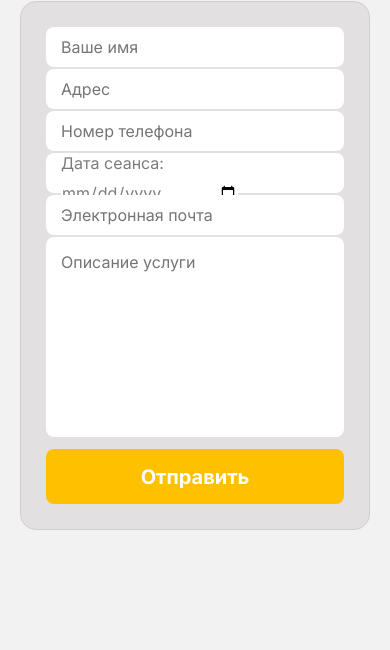
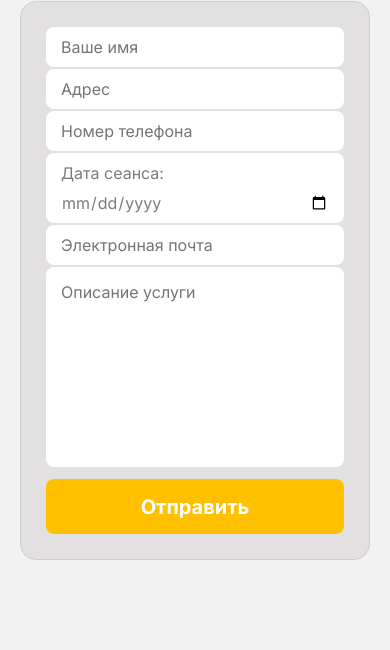
Before and after one commit to ThunDer104/order, a plain HTML site: page index.html in a window 390 px wide. Shown: the part 194-844 px from the top of the page. Drawn offline with Linux system fonts and the light colour scheme.

Commit message:
Update style.css

```diff
--- a/style.css
+++ b/style.css
@@ -478,4 +478,12 @@ p {
   .footer__socials {
     justify-content: center;
   }
+  .welcome__date-wrapper {
+    height: unset ;
+    min-height: 60px;
+    padding: 10px 15px 0 15px;
+  }
+  .date {
+    width: 100%;
+  }
 }
```
